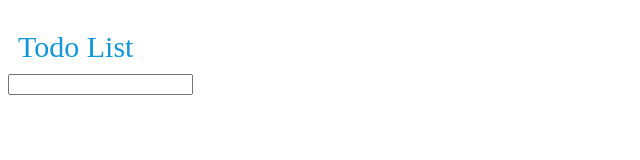
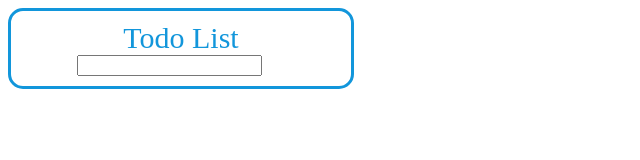
Before and after one commit to soapwong/items, a plain HTML site: page todo/todo.html in a window 1280 px wide. Shown: the whole page, without its empty margins (0-640 px from the left). Drawn offline with Linux system fonts and the light colour scheme.

Commit message:
no message

```diff
--- a/todo/todo.css
+++ b/todo/todo.css
@@ -1,9 +1,18 @@
 html {
     overflow: hidden;
 }
+
+#id-todo-wrapper {
+    border-radius: 15px;
+    border-color: #1296db;
+    border-style: solid;
+    padding: 0 20px;
+    width: 300px;
+}
+
 .title {
-    margin: 10px;
-    padding-top: 20px;
+    padding-top: 10px;
+    text-align: center;
     font-size: 30px;
     color: #1296db;
 }
@@ -14,7 +23,10 @@ html {
     fill: currentColor;
     overflow: hidden;
 }
-
+.todo-form {
+    text-align: center;
+    margin-bottom: 10px;
+}
 .done {
     color: gray;
     text-decoration: line-through;
--- a/todo/todo.html
+++ b/todo/todo.html
@@ -7,6 +7,7 @@
         <link rel="stylesheet" href="todo.css">
     </head>
     <body>
+        <div id="id-todo-wrapper">
             <div class="title">Todo List</div>
             <!-- todo 输入框 -->
             <div class="todo-form">
@@ -15,9 +16,8 @@
                     <use xlink:href="#iconplus-circle"></use>
                 </svg>
             </div>
-        <div id="id-div-container">
+            <div id="id-div-container"></div>
         </div>
-
         <script src="https://at.alicdn.com/t/font_1187036_ffxyeght6xn.js"></script>
         <script src="../soap.js"></script>
         <script src="todo.js"></script>
--- a/todo/todo.js
+++ b/todo/todo.js
@@ -1,6 +1,6 @@
 const templateTodo = function(todo) {
     let t = `
-        <div class="todo-cell todo-delete">
+        <div class="todo-cell">
             <svg class="icon todo-done" aria-hidden="true">
                 <use xlink:href="#iconcheck-circle"></use>
             </svg>
@@ -30,7 +30,7 @@ const insertTodos = todos => {
     for (let i = 0; i < todos.length; i++) {
         let todo = todos[i]
         let html = templateTodo(todo)
-        todoContainer.insertAdjacentHTML('beforeend', html)
+        appendHtml(todoContainer, html)
     }
 }
 
@@ -76,7 +76,7 @@ const bindEventAdd = (todos) => {
         saveTodo(todos, todo)
         let todoContainer = e('#id-div-container')
         let t = templateTodo(todo)
-        todoContainer.insertAdjacentHTML('beforeend', t)
+        appendHtml(todoContainer, t)
     })
 }
 
```
Lines whose indentation alone changed are shown as unchanged.
